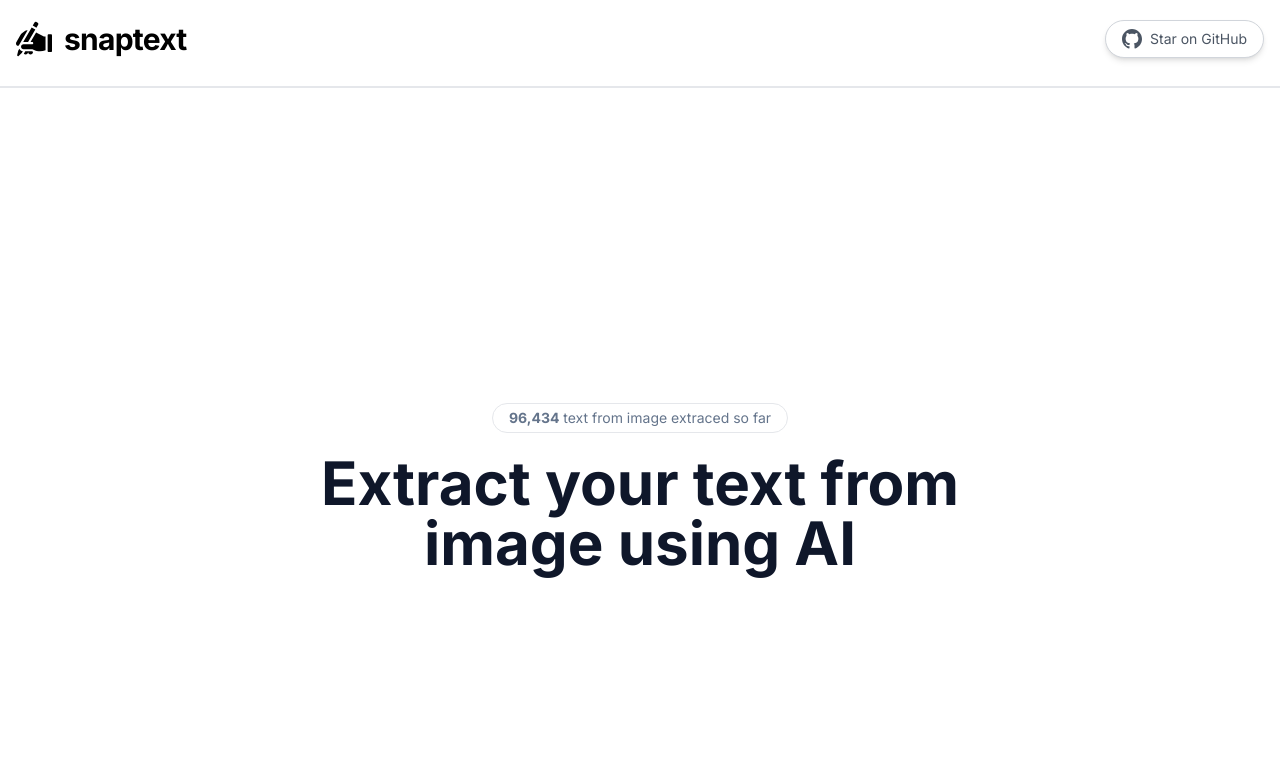
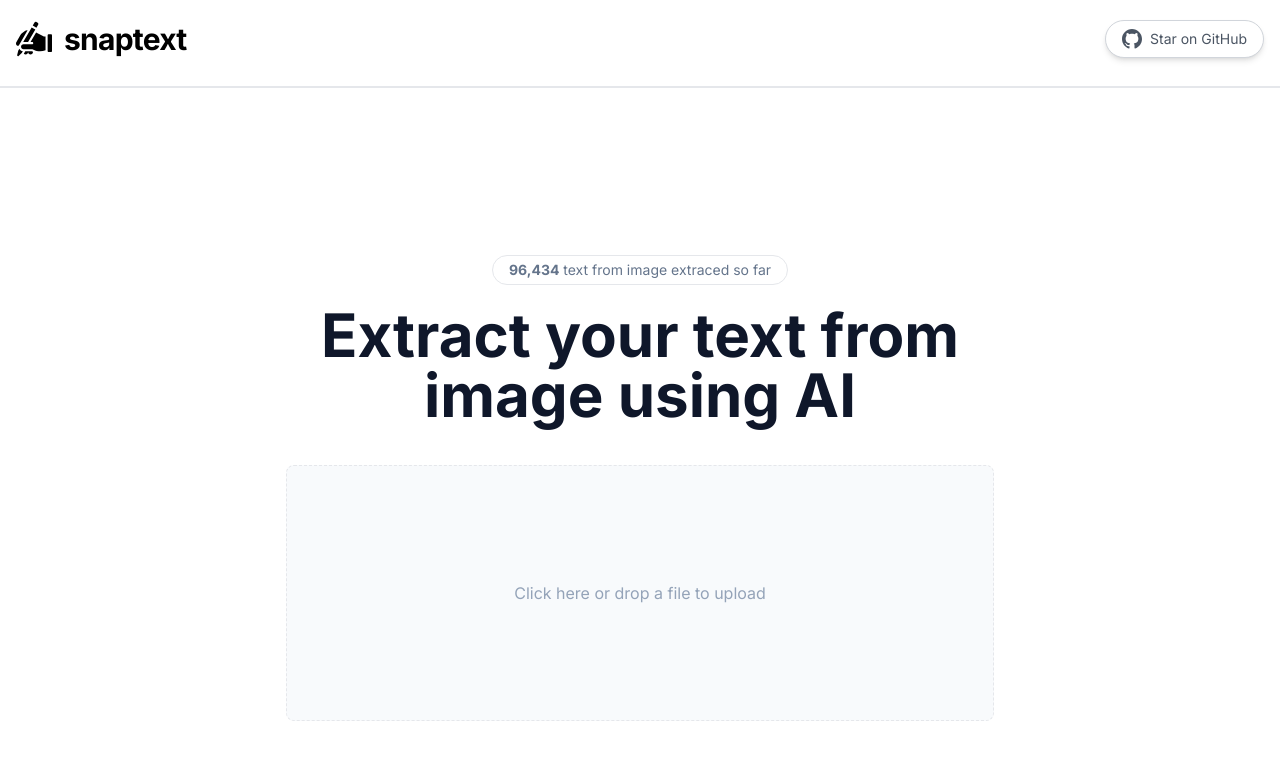
Before and after one commit to abdtriedcoding/snaptext, a Next.js app: page / in a window 1280 px wide. Shown: the top 760 px of the page. Built offline with nearby package versions, Linux system fonts and the light colour scheme.

Commit message:
add image dropdown

```diff
--- a/app/layout.tsx
+++ b/app/layout.tsx
@@ -1,7 +1,7 @@
 import type { Metadata } from "next";
 import { Inter } from "next/font/google";
 import "./globals.css";
-import Header from "./components/header";
+import Header from "@/components/header";
 
 const inter = Inter({ subsets: ["latin"] });
 
--- a/app/page.tsx
+++ b/app/page.tsx
@@ -1,3 +1,5 @@
+import ImageDropzone from "@/components/image-dropzone";
+
 export default function Home() {
   return (
     <>
@@ -7,6 +9,7 @@ export default function Home() {
       <h1 className="sm:text-6xl text-4xl max-w-[708px] font-bold text-slate-900">
         Extract your text from image using AI
       </h1>
+      <ImageDropzone />
     </>
   );
 }
--- /dev/null
+++ b/components/image-dropzone.tsx
@@ -0,0 +1,41 @@
+"use client";
+
+import clsx from "clsx";
+import { useState } from "react";
+import DropzoneComponent from "react-dropzone";
+
+export default function ImageDropzone() {
+  const [loading, setLoading] = useState(false);
+
+  const onDrop = async (acceptedFiles: File[]) => {
+    if (!acceptedFiles || loading) return;
+    const firstFile = acceptedFiles[0];
+    console.log(firstFile);
+  };
+
+  return (
+    <DropzoneComponent disabled={loading} onDrop={onDrop}>
+      {({ getRootProps, getInputProps, isDragActive, isDragReject }) => {
+        return (
+          <>
+            <div
+              {...getRootProps()}
+              className={clsx(
+                "max-w-[708px] w-full mt-10 h-64 flex justify-center items-center p-5 border border-dashed rounded-lg text-center cursor-pointer",
+                isDragActive
+                  ? "bg-[#035ffe] text-white animate-pulse"
+                  : "bg-slate-100/50 dark:bg-slate=800/80 text-slate-400",
+                loading && "cursor-not-allowed"
+              )}
+            >
+              <input {...getInputProps({ multiple: false })} />
+              {!isDragActive && "Click here or drop a file to upload"}
+              {isDragActive && !isDragReject && "Drop to upload this file!"}
+              {isDragReject && "File type not accepted, sorry!!"}
+            </div>
+          </>
+        );
+      }}
+    </DropzoneComponent>
+  );
+}
```
Also changed, not shown: package.json (+6 -4 lines), components/header.tsx (renamed from app/components/header.tsx), 1 other file (tests, documents, lock files or other folders).
